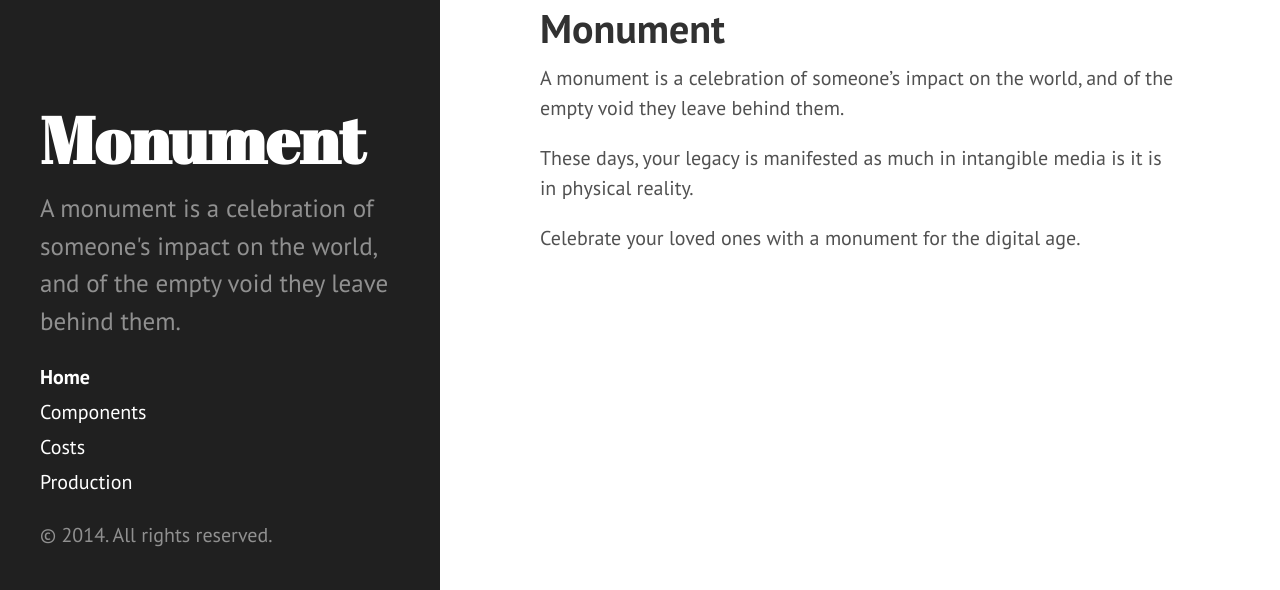
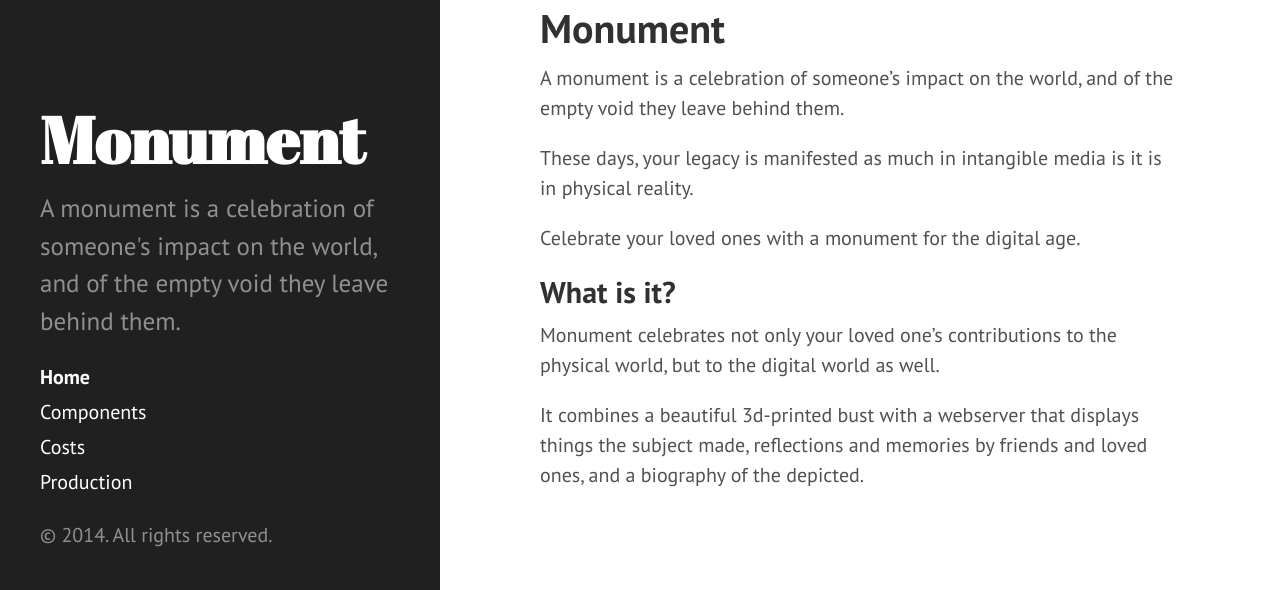
Before and after one commit to amonks/monument, a Jekyll site: the page built from index.md, in a window 1280 px wide and 994 px high, cut to the strip 404-994 px from the top of the window. Built offline with Jekyll 4.4.1, drawn with Linux system fonts in a browser that asks for light colours.

Commit message:
what is it?

```diff
--- a/index.md
+++ b/index.md
@@ -12,3 +12,9 @@ A monument is a celebration of someone's impact on the world, and of the empty v
 These days, your legacy is manifested as much in intangible media is it is in physical reality.
 
 Celebrate your loved ones with a monument for the digital age.
+
+## What is it?
+
+Monument celebrates not only your loved one's contributions to the physical world, but to the digital world as well.
+
+It combines a beautiful 3d-printed bust with a webserver that displays things the subject made, reflections and memories by friends and loved ones, and a biography of the depicted.
```
